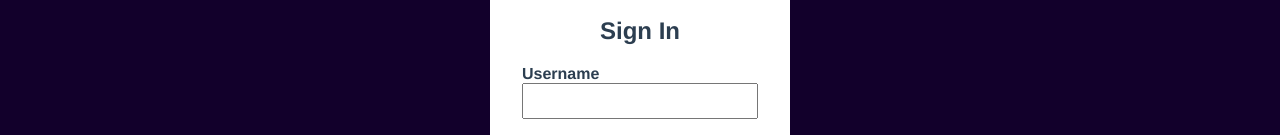
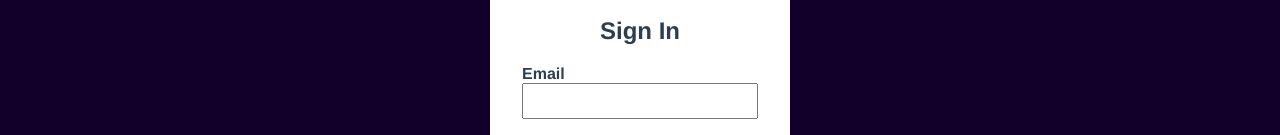
Before and after one commit to leJessy/ArgentBank---Projet-11, a React (Create React App) app in the folder FrontEnd/: page /Sign-In in a window 1280 px wide. Shown: the part 228-363 px from the top of the page. Built offline with nearby package versions, Linux system fonts and the light colour scheme.

Commit message:
Changed login from username to email

```diff
--- a/FrontEnd/src/pages/Signin.jsx
+++ b/FrontEnd/src/pages/Signin.jsx
@@ -7,13 +7,13 @@ const Signin = () => {
   const navigate = useNavigate();
   const isAuthenticated = useSelector((state) => state.user.isAuthenticated);
 
-  const [username, setUsername] = useState('');
+  const [email, setEmail] = useState('');
   const [password, setPassword] = useState('');
   const [errorMessage, setErrorMessage] = useState(null);
 
   const handleLogin = async () => {
-    if (!username || !password) {
-      setErrorMessage('Merci de remplir les champs username et password');
+    if (!email || !password) {
+      setErrorMessage('Merci de remplir les champs email et password');
       return;
     }
     try {
@@ -22,7 +22,7 @@ const Signin = () => {
         headers: {
           'Content-Type': 'application/json',
         },
-        body: JSON.stringify({ userName: username, password }),
+        body: JSON.stringify({ email, password }),
       });
 
       if (!response.ok) {
@@ -39,6 +39,7 @@ const Signin = () => {
       navigate('/User');
     } catch (error) {
       console.error('Login failed:', error);
+      setErrorMessage('Erreur lors de la connexion, veuillez réessayer.');
     }
   };
 
@@ -49,8 +50,8 @@ const Signin = () => {
         <h1>Sign In</h1>
         <form>
           <div className='input-wrapper'>
-            <label htmlFor="username">Username</label>
-            <input type="text" id='username' value={username} onChange={(e) => setUsername(e.target.value)} />
+            <label htmlFor="email">Email</label>
+            <input type="text" id='email' value={email} onChange={(e) => setEmail(e.target.value)} />
           </div>
           <div className='input-wrapper'>
             <label htmlFor="password">Password</label>
```
Also changed, not shown: FrontEnd/src/pages/User.jsx (line endings or trailing spaces), 1 other file (tests, documents, lock files or other folders).
